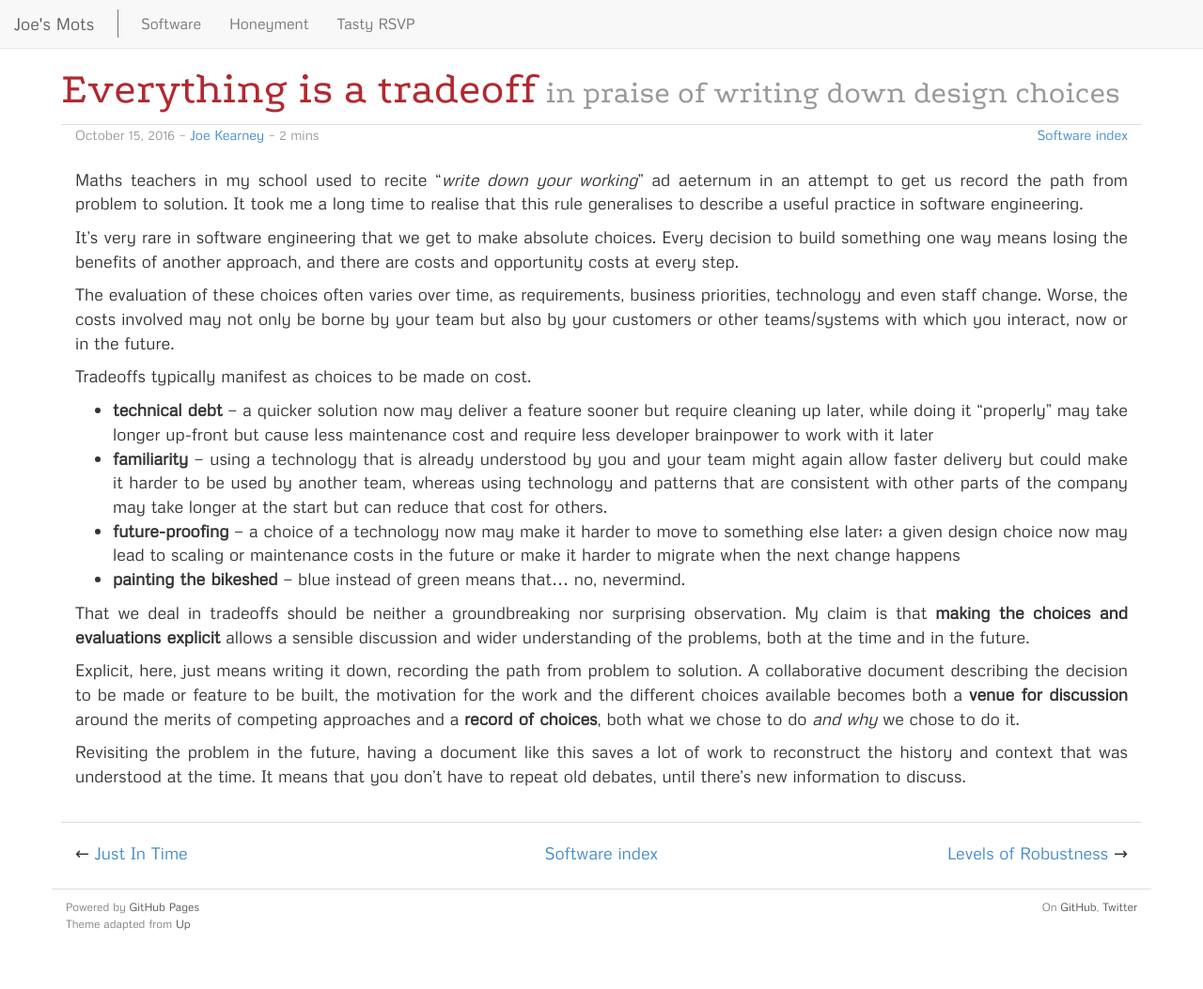
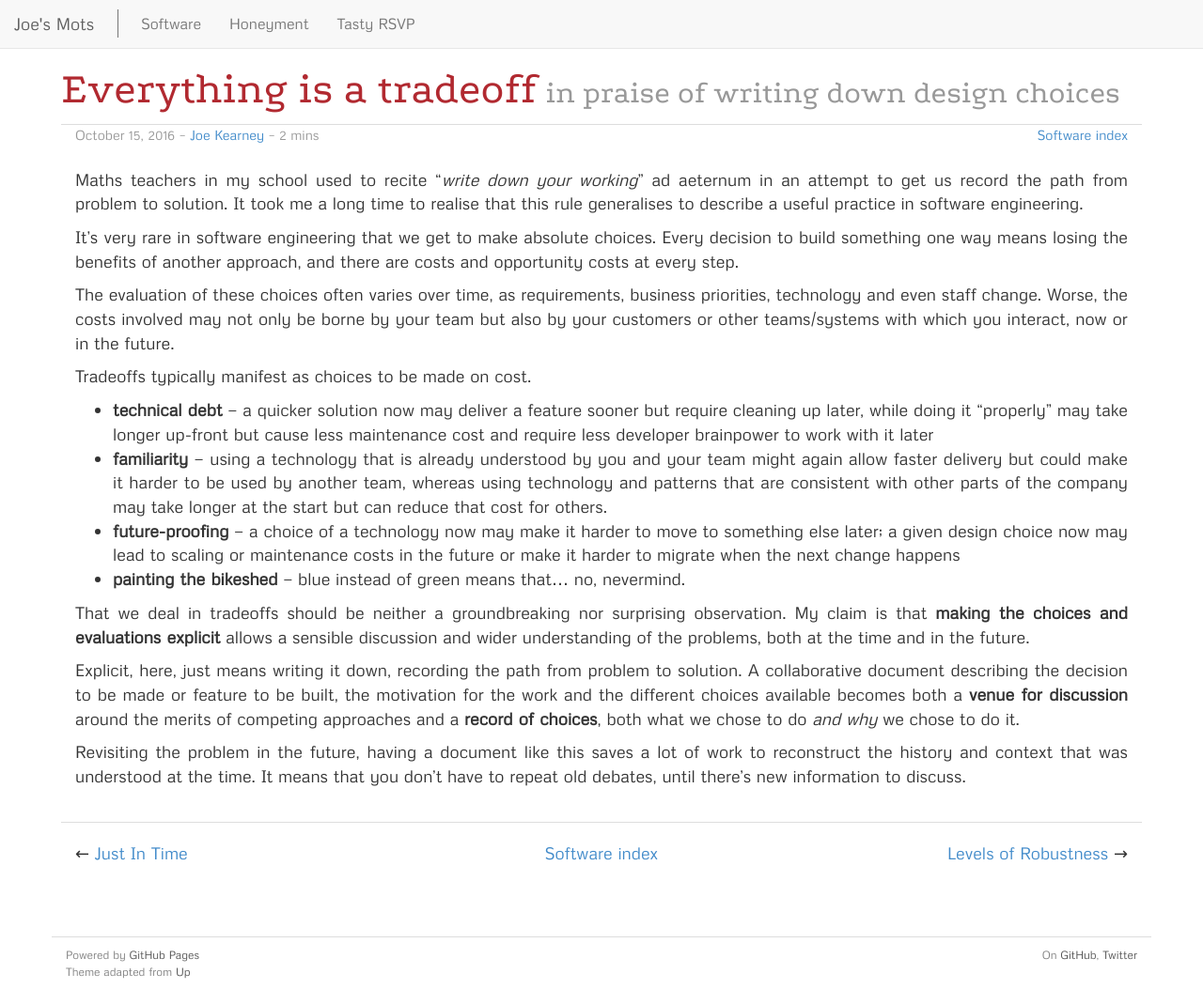
Before and after one commit to joekearney/joekearney.github.io, a Jekyll site: the page built from _posts/software/2016-10-15-everything-is-a-tradeoff.md, in a window 1280 px wide and 1053 px high. Shown: the whole window at 94% size. Built offline with Jekyll 4.4.1, drawn with Linux system fonts in a browser that asks for light colours; comment, search, counter and statistics services are not loaded.

Commit message:
add comments to software posts by default

```diff
--- a/_layouts/post.html
+++ b/_layouts/post.html
@@ -25,8 +25,8 @@
     {% include auto-prev-next.html %}
   </article>
 
-  {% if page.tags contains 'comments' %}
-    {% unless page.tags contains 'nocomments' %}
+  {% if page.tags contains 'comments' or page.tags contains 'software' %}
+    {% unless page.tags contains 'nocomments' or page.tags contains 'draft' %}
       {% include disqus.html %}
     {% endunless %}
   {% endif %}
```
